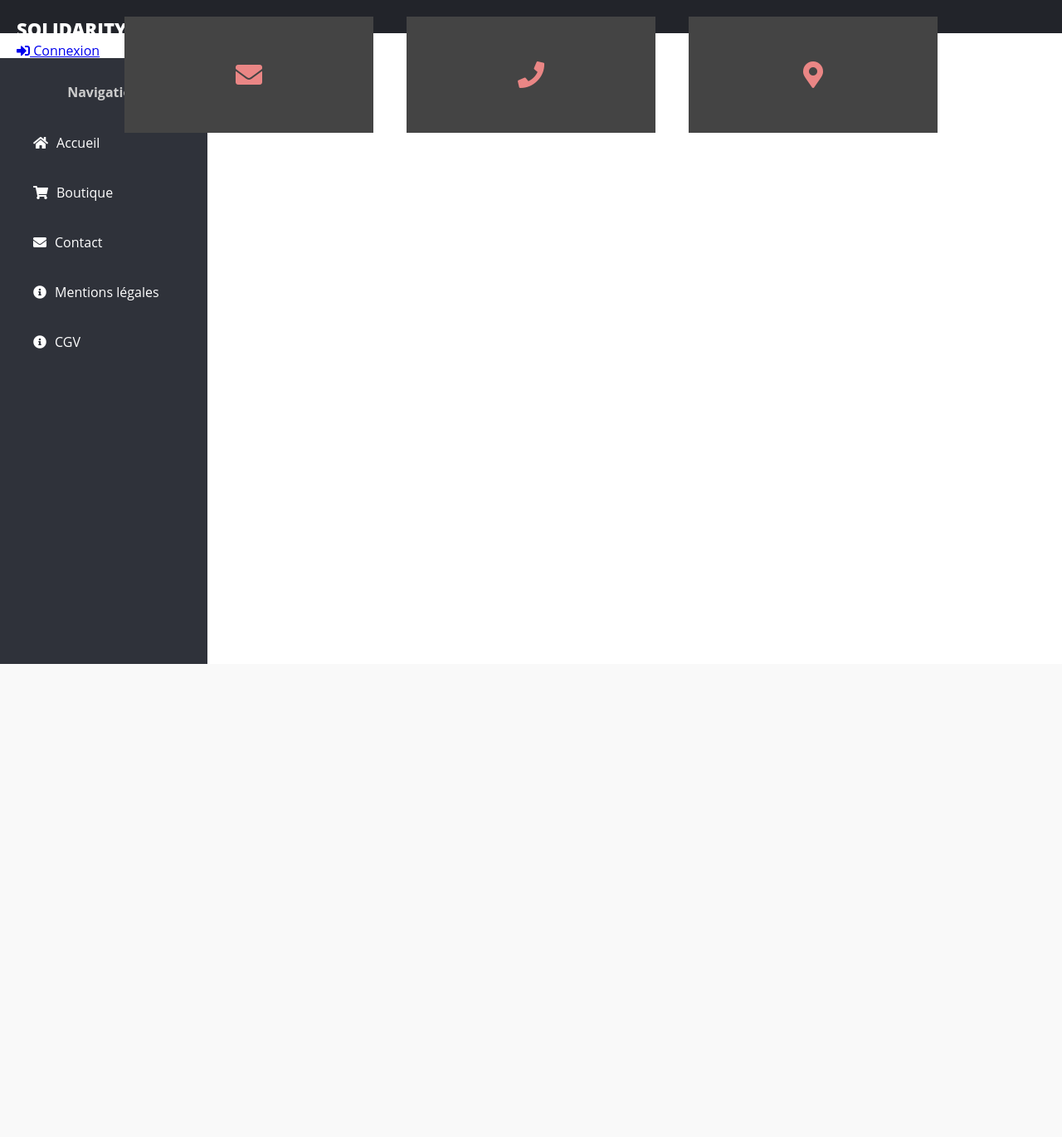
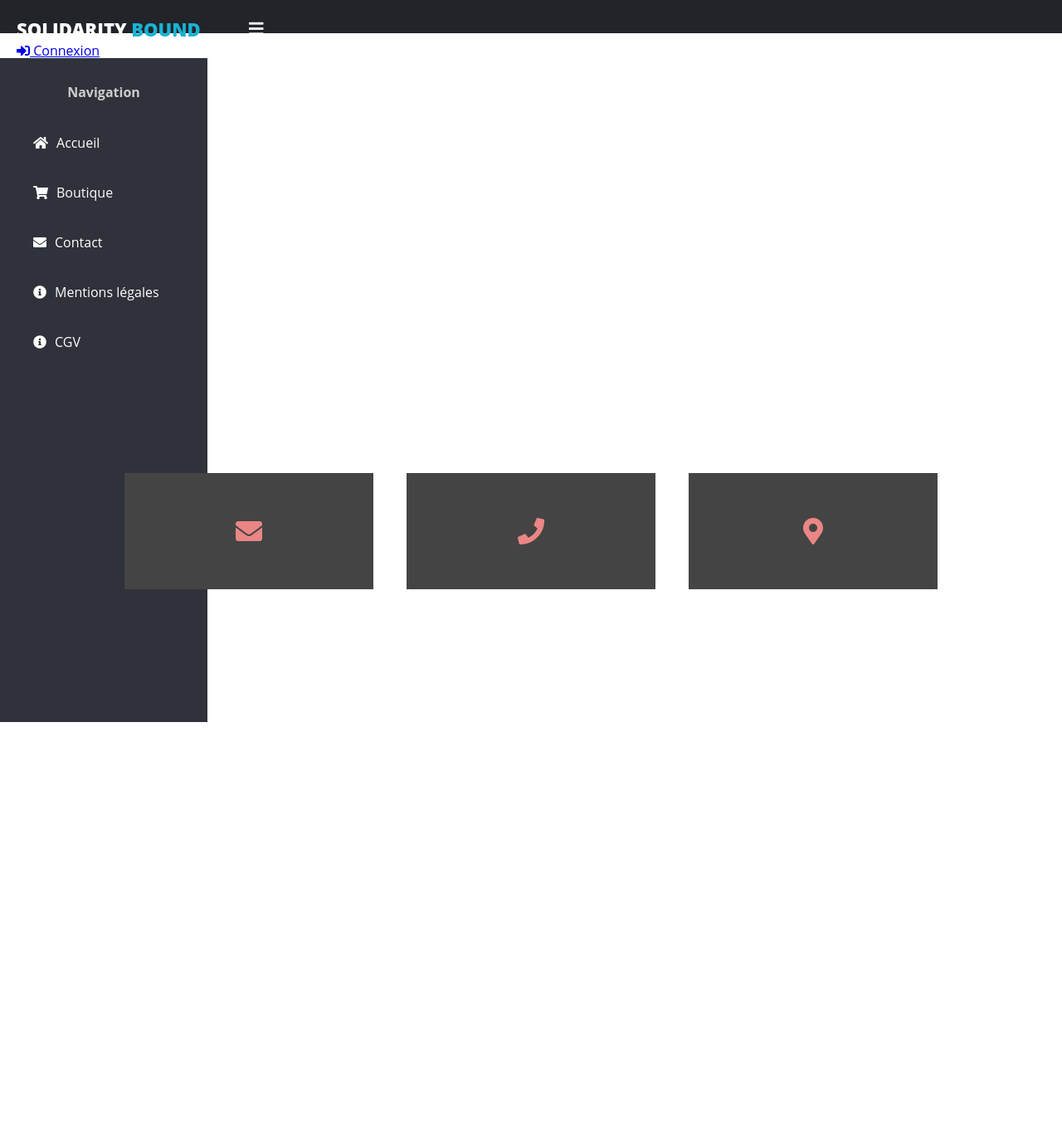
Before and after one commit to ilyesamr/final-fablab, a Flask app: page /contact in a window 1280 px wide. Shown: the whole page at 83% size. Before the commit the page ends 800 px from the top, so only its background shows below. Run offline with Flask 2, Linux system fonts and the light colour scheme; some libraries are stand-ins or nearby versions.

Commit message:
contact 2

```diff
--- a/static/css/contact.css
+++ b/static/css/contact.css
@@ -19,6 +19,8 @@
     display: flex;
     justify-content: center;
     flex-wrap: wrap;
+    padding-top: 50%;
+    padding-bottom: 50%;
 }
 
 .card{
--- a/templates/base.html
+++ b/templates/base.html
@@ -47,7 +47,7 @@
       <a href="/boutique"><i class="fa fa-shopping-cart"></i><span>Boutique</span></a>
       <a href="/contact"><i class="fa fa-envelope"></i><span>Contact</span></a>
       <a href="/mentions"><i class="fas fa-info-circle"></i><span>Mentions légales</span></a>
-      <a href="#"><i class="fas fa-info-circle"></i><span>CGV</span></a>
+      <a href="/CGV"><i class="fas fa-info-circle"></i><span>CGV</span></a>
     </div>
     <!--sidebar end-->
 
--- a/templates/contact.html
+++ b/templates/contact.html
@@ -11,6 +11,7 @@
 
 
 {% block body %}
+    <section class="body">
     <div class="contact-info">
         <div class="card" >
             <i class="icon fas fa-envelope"></i>
@@ -36,4 +37,5 @@
             </div>
         </div>
     </div>
+    </section>
 {% endblock %}
```
